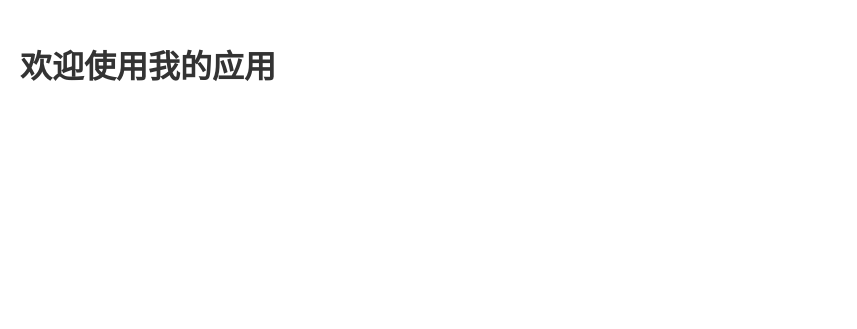
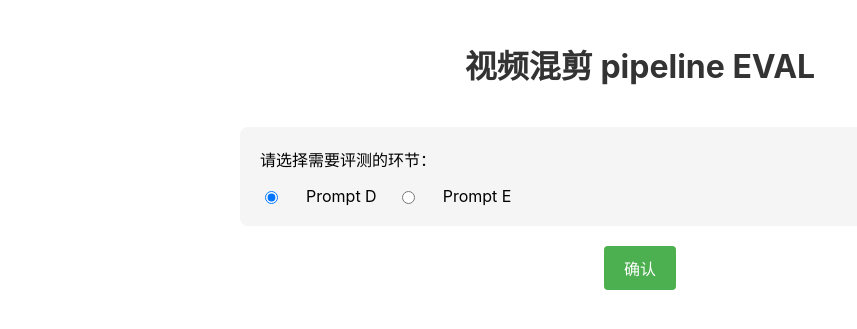
Before and after one commit to alvinMA16/videoEVAL, a Flask app: page / in a window 1280 px wide. Shown: the top 329 px of the page, without its empty margins (0-857 px from the left). Run offline with Flask 3, Linux system fonts and the light colour scheme.

Commit message:
add stage selection

```diff
--- a/static/css/style.css
+++ b/static/css/style.css
@@ -1,9 +1,58 @@
 body {
-    font-family: Arial, sans-serif;
-    margin: 0;
+    max-width: 800px;
+    margin: 0 auto;
     padding: 20px;
+    font-family: -apple-system, BlinkMacSystemFont, "Segoe UI", Roboto, "Helvetica Neue", Arial, sans-serif;
 }
 
 h1 {
     color: #333;
+    text-align: center;
+    margin-bottom: 40px;
 }
+
+.selection-group {
+    background: #f5f5f5;
+    padding: 20px;
+    border-radius: 8px;
+    margin-bottom: 20px;
+}
+
+.selection-group p {
+    margin: 0 0 15px 0;
+    font-size: 16px;
+    font-weight: 500;
+}
+
+.radio-group {
+    display: flex;
+    gap: 20px;
+}
+
+.radio-group input[type="radio"] {
+    margin-right: 8px;
+}
+
+.radio-group label {
+    cursor: pointer;
+}
+
+button {
+    background-color: #4CAF50;
+    color: white;
+    padding: 10px 20px;
+    border: none;
+    border-radius: 4px;
+    cursor: pointer;
+    font-size: 16px;
+    display: block;
+    margin: 0 auto;
+}
+
+button:hover {
+    background-color: #45a049;
+}
+
+button:active {
+    transform: translateY(1px);
+}
--- a/templates/index.html
+++ b/templates/index.html
@@ -3,11 +3,25 @@
 <head>
     <meta charset="UTF-8">
     <meta name="viewport" content="width=device-width, initial-scale=1.0">
-    <title>我的应用</title>
+    <title>视频混剪 EVAL</title>
     <link rel="stylesheet" href="{{ url_for('static', filename='css/style.css') }}">
 </head>
 <body>
-    <h1>欢迎使用我的应用</h1>
+    <h1>视频混剪 pipeline EVAL</h1>
+
+    <form id="evalForm">
+        <div class="selection-group">
+            <p>请选择需要评测的环节：</p>
+            <div class="radio-group">
+                <input type="radio" id="promptD" name="evalType" value="promptD" checked>
+                <label for="promptD">Prompt D</label>
+
+                <input type="radio" id="promptE" name="evalType" value="promptE">
+                <label for="promptE">Prompt E</label>
+            </div>
+        </div>
+        <button type="submit">确认</button>
+    </form>
 
     <script src="{{ url_for('static', filename='js/main.js') }}"></script>
 </body>
```
